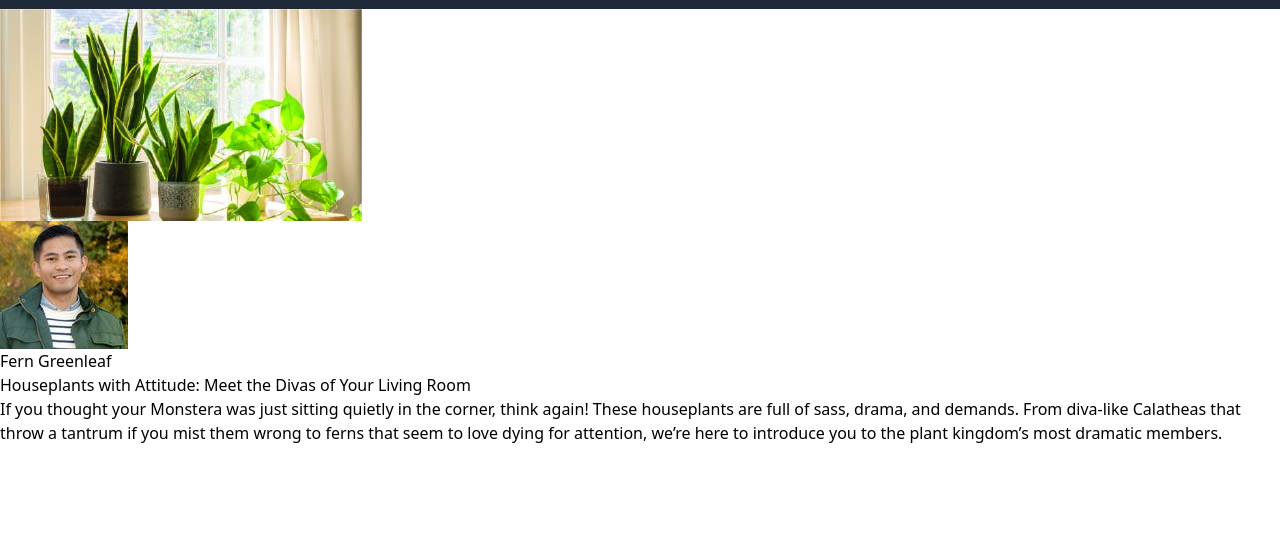
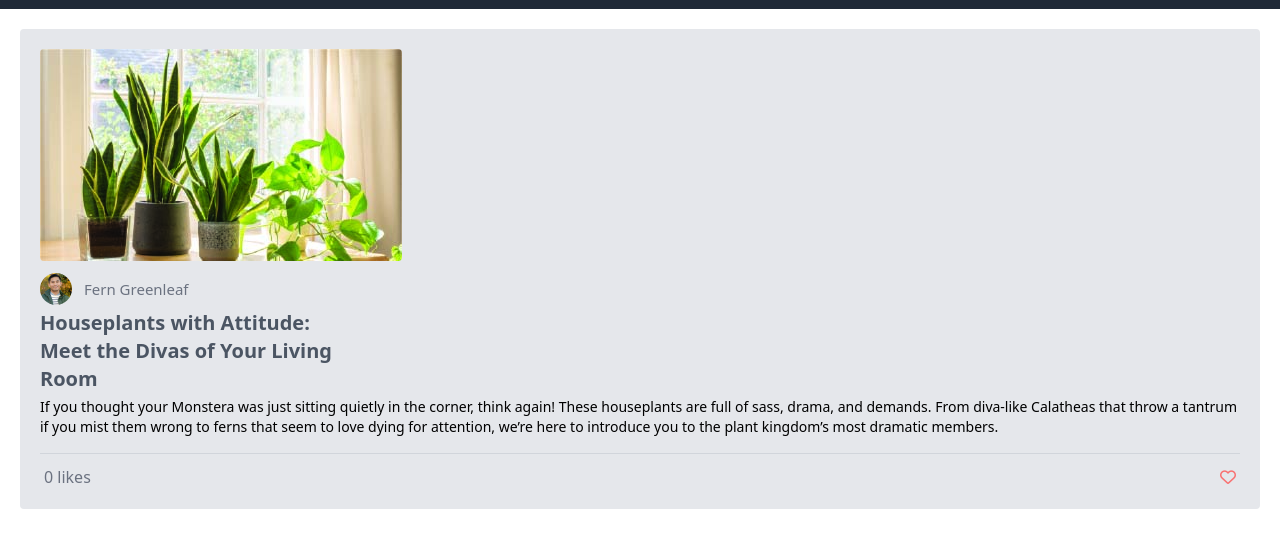
Before and after one commit to ThiagoYTorres/Tailwind-Page, a plain HTML site: page index.html in a window 1280 px wide. Shown: the part 79-626 px from the top of the page. Drawn offline with nearby package versions, Linux system fonts and the light colour scheme.

Commit message:
card component

```diff
--- a/index.html
+++ b/index.html
@@ -10,34 +10,40 @@
     />
     <title>Tailwind Landing Page</title>
 </head>
-<body>
-    <header class="bg-gray-800 m-auto py-3">
+<body >
+    <header class="bg-gray-800 m-auto py-3 ">
         <img src="img/logo.png" alt="logo" class="w-10 m-auto"/>
         <p class="text-center text-white">Blog</p>
 
     </header>
-<!-- Card -->
-    <div>
-        <img src="./img/post_houseplants.jpg"/>
+ <!-- Container de Cards -->
+    <main class="p-5">
+     <!-- Card -->
+    <section class="bg-gray-200 p-5 rounded ">
+        <img src="./img/post_houseplants.jpg" class="rounded mb-3"/>
         <div>
-            <div>
-                <img src="./img/author_basil.jpg"/>
-                <p>Fern Greenleaf</p>
+            <!-- Usuario -->
+            <div class="flex items-center gap-3">
+                <img src="./img/author_basil.jpg" class="rounded-full w-8 "/>
+                <p class="text-gray-500 text-[15px]">Fern Greenleaf</p>
             </div>
-                <h1>Houseplants with Attitude: Meet the Divas of Your Living Room</h1>
-                <p>
+                <h1 class="text-gray-600 font-bold text-xl w-[300px] mb-1 mt-1">Houseplants with Attitude: Meet the Divas of Your Living Room</h1>
+                <p class="text-sm">
                     If you thought your Monstera was just sitting quietly in the corner, think again!
                     These houseplants are full of sass, drama, and demands. From diva-like Calatheas
                     that throw a tantrum if you mist them wrong to ferns that seem to love dying for
                     attention, we’re here to introduce you to the plant
                     kingdom’s most dramatic members.
                 </p>
+
+                <span class="h-[0.1px] w-full block bg-gray-300 mt-4"></span>
             <!-- Card Footer-->
-            <div>
-                <span></span>
-                <span></span>
+            <div class="flex justify-between mt-3 px-1">
+                <span class="text-gray-500">0 likes</span>
+                <span><i class="fa-regular fa-heart text-red-400 "></i></span>
             </div>
         </div>
-    </div>
+    </section>
+</main>
 </body>
 </html>
```
